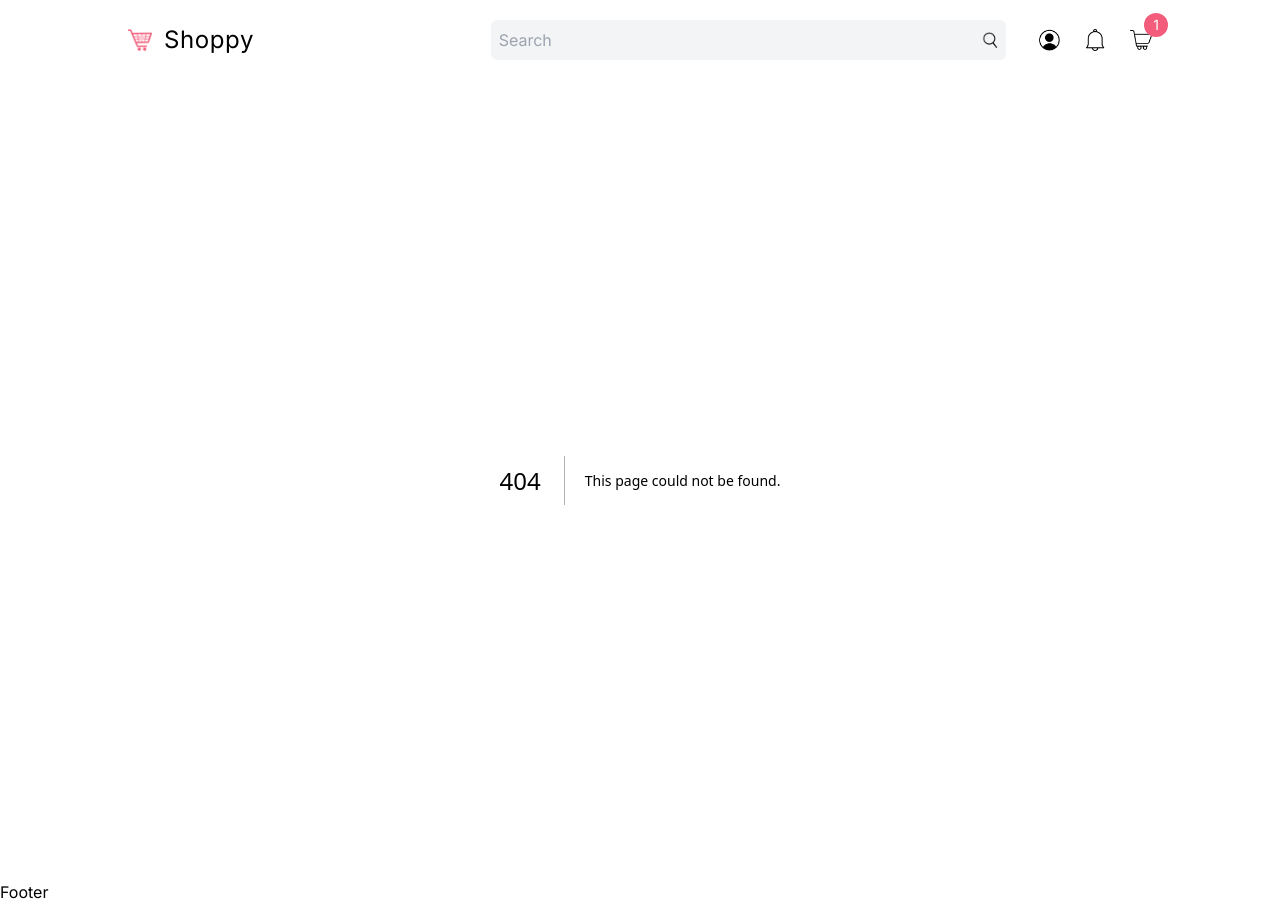
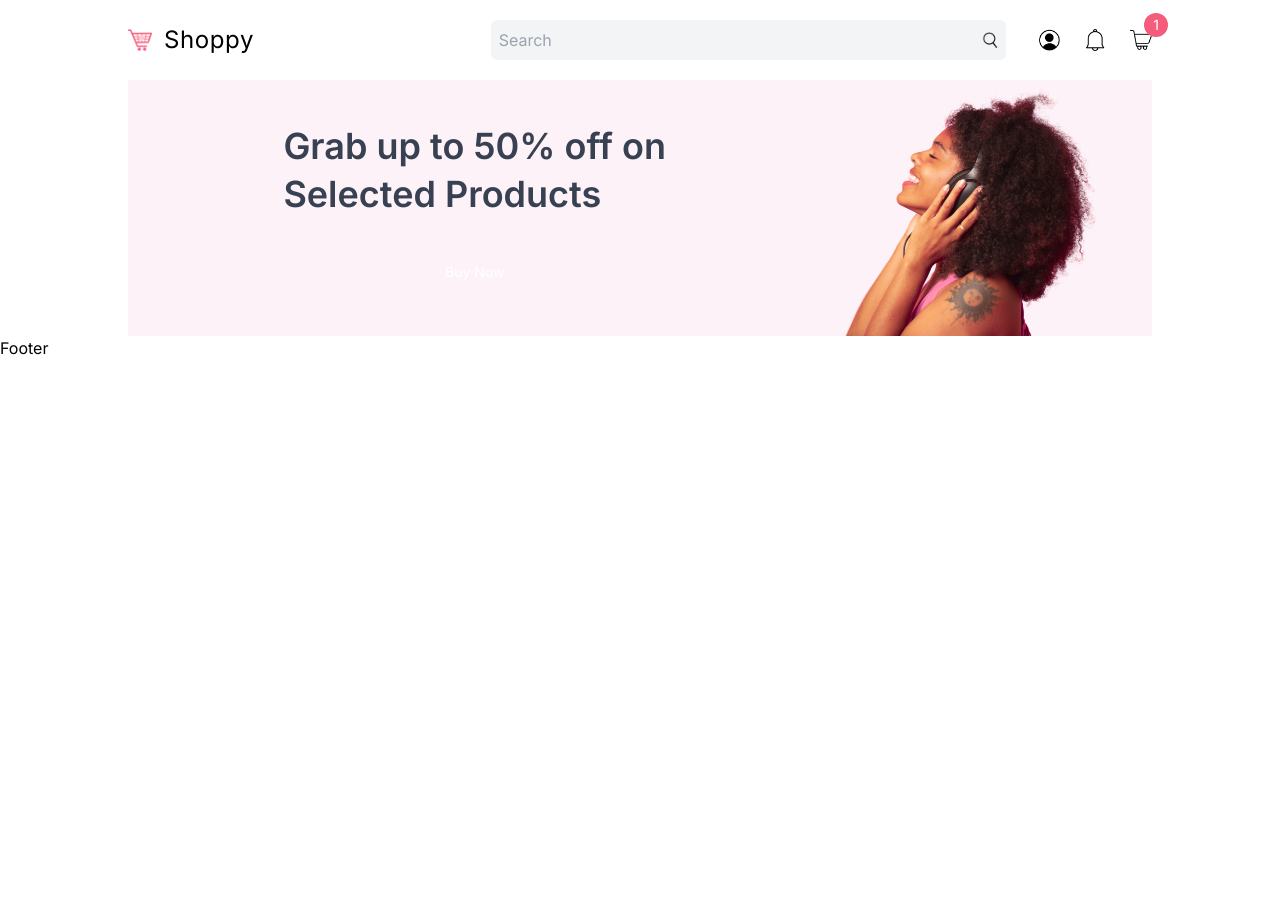
Before and after one commit to Oiyzul/shoppy-client, a Next.js app: page /list in a window 1280 px wide. Before the commit this address had no page. After the commit the page ends 800 px from the top, so only its background shows below. Built offline with nearby package versions, Linux system fonts and the light colour scheme.

Commit message:
List page designed.

```diff
--- /dev/null
+++ b/src/app/list/page.tsx
@@ -0,0 +1,40 @@
+import Image from "next/image";
+
+const ListPage = async({searchParams}:{searchParams:any}) => {
+
+  return (
+    <div className="px-4 md:px-8 lg:px-16 xl:px-32 2xl:px-64 relative">
+      {/* CAMPAIGN */}
+      <div className="hidden bg-pink-50 px-4 sm:flex justify-between h-64">
+        <div className="w-2/3 flex flex-col items-center justify-center gap-8">
+          <h1 className="text-4xl font-semibold leading-[48px] text-gray-700">
+            Grab up to 50% off on
+            <br /> Selected Products
+          </h1>
+          <button className="rounded-3xl bg-lama text-white w-max py-3 px-5 text-sm">
+            Buy Now
+          </button>
+        </div>
+        <div className="relative w-1/3">
+          <Image src="/woman.png" alt="" fill className="object-contain" />
+        </div>
+      </div>
+      {/* FILTER */}
+
+      {/* PRODUCTS */}
+      {/* <h1 className="mt-12 text-xl font-semibold">
+        {cat?.collection?.name} For You!
+      </h1>
+      <Suspense fallback={<Skeleton />}>
+        <ProductList
+          categoryId={
+            cat.collection?._id || "00000000-000000-000000-000000000001"
+          }
+          searchParams={searchParams}
+        />
+      </Suspense> */}
+    </div>
+  );
+};
+
+export default ListPage;
```
